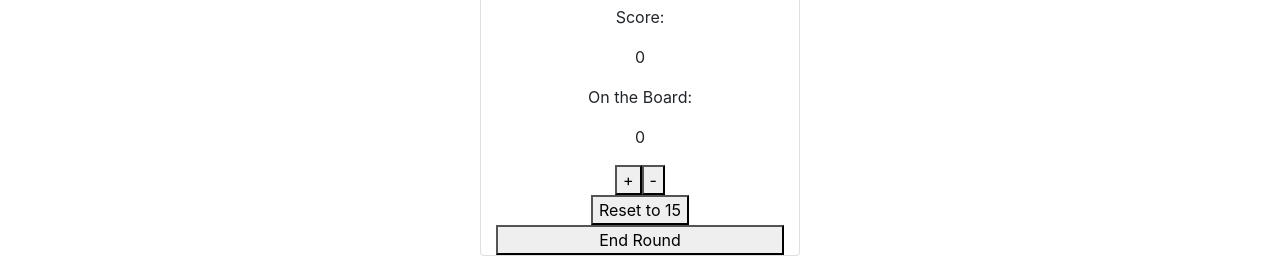
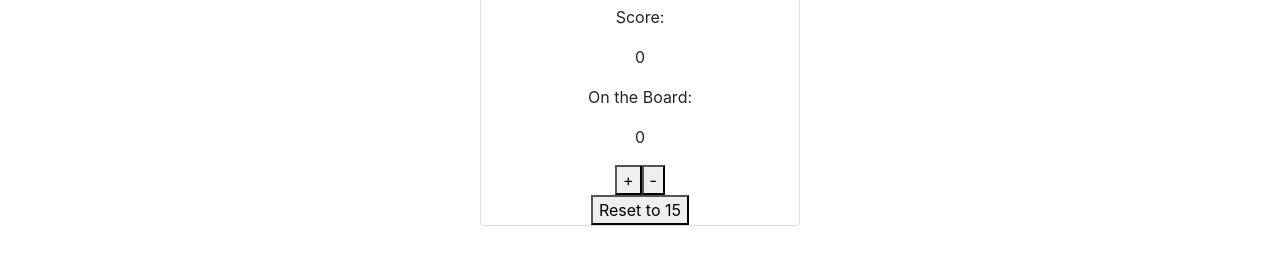
Before and after one commit to KynanPacheco/washerscoreboard.com, a plain HTML site: page index.html in a window 1280 px wide. Shown: the part 566-822 px from the top of the page. After the commit the page ends 800 px from the top, so only its background shows below. Drawn offline with nearby package versions, Linux system fonts and the light colour scheme.

Commit message:
removed duplicate button

```diff
--- a/index.html
+++ b/index.html
@@ -56,7 +56,6 @@
 			<button id="plus2" onClick="addPoint(2)">+</button><button id="minus2" onClick="subPoint(2)">-</button>
 			<br><button id="reset2" onClick="reset(2)">Reset to 15</button>
 		</div>
-		<button id="end" onClick="endRound()">End Round</button>
 	</div>
 	</div>
 
```
